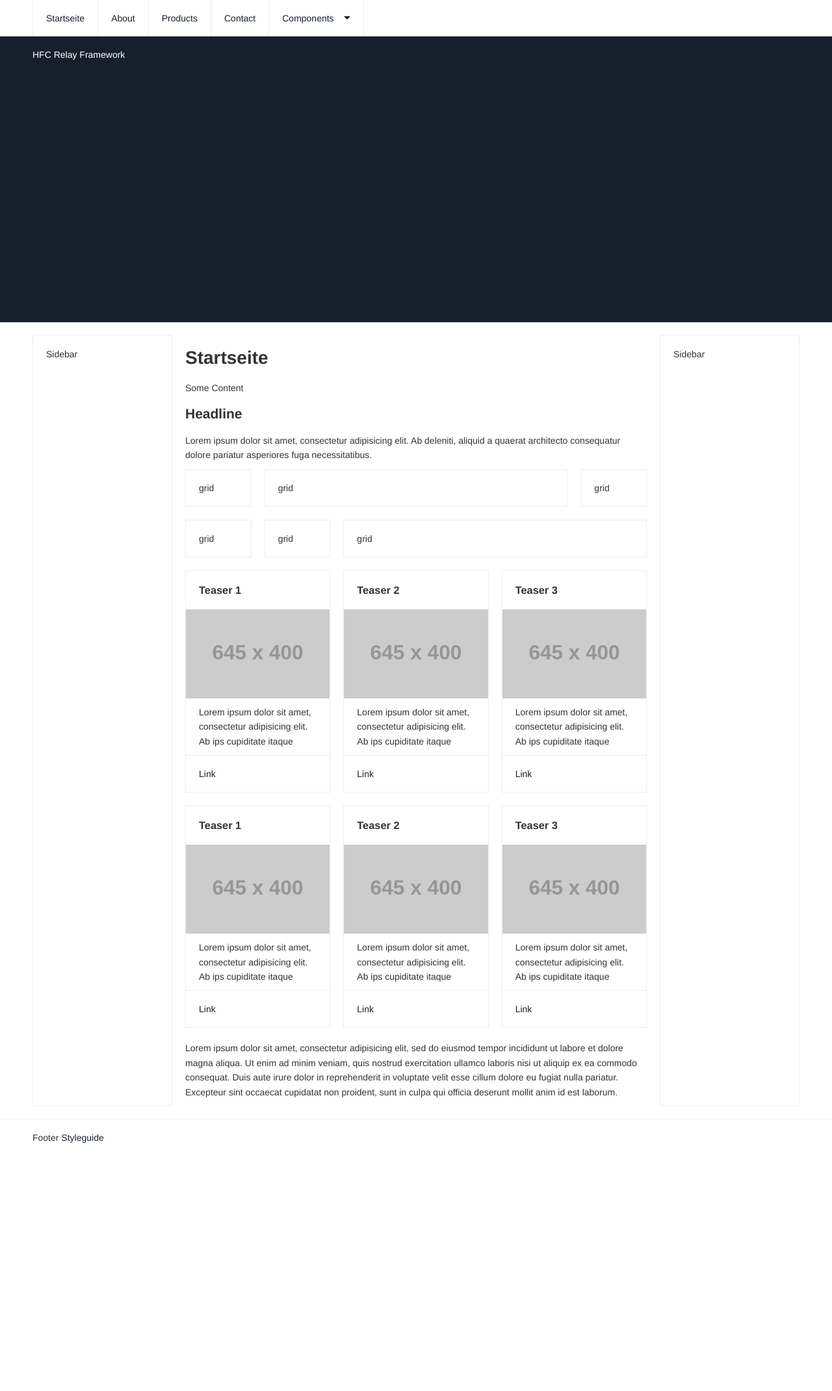
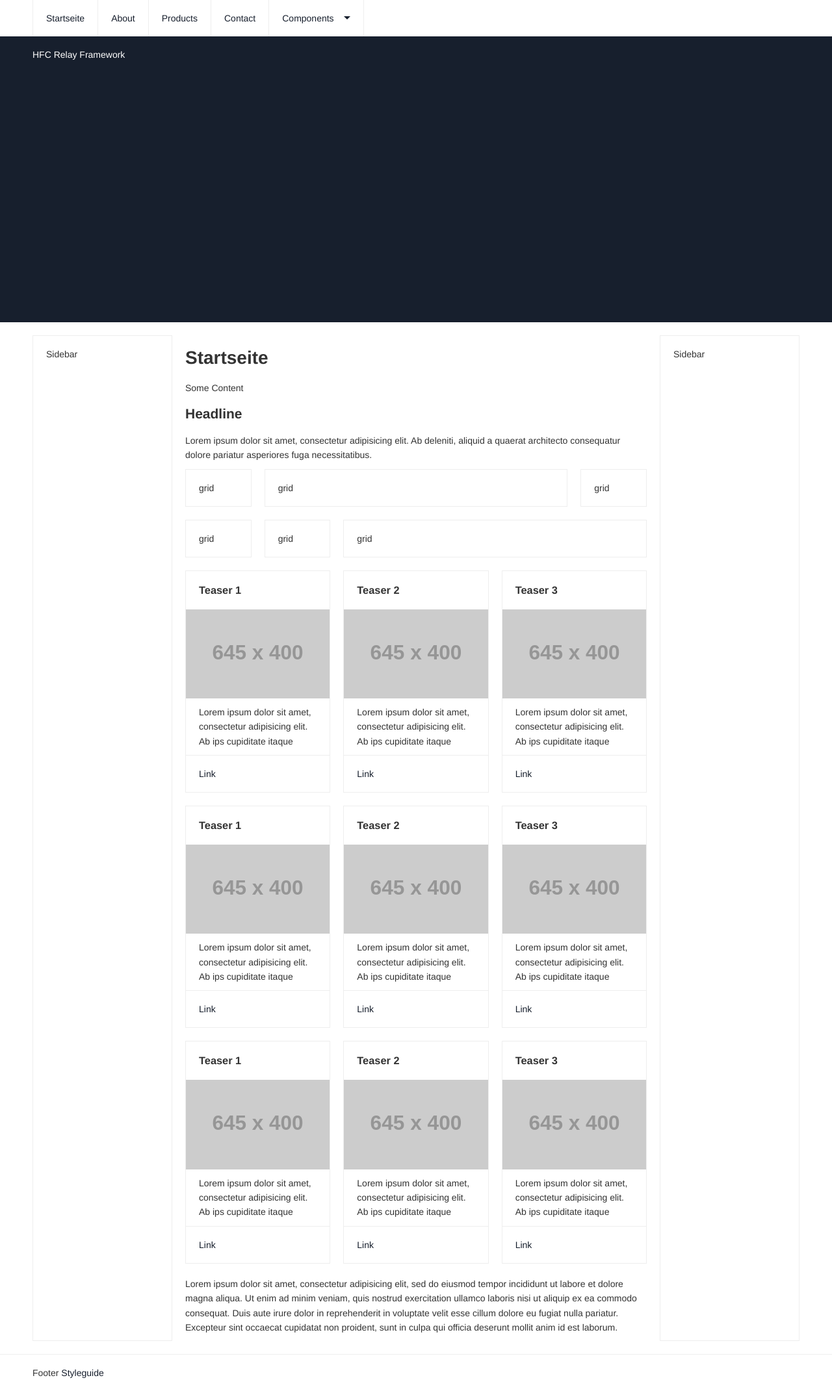
Before and after one commit to NilsDannemann/j_hfc_relay, a Jekyll site: the page built from index.html, in a window 1280 px wide. Shown: the whole page at 65% size. Built offline with Jekyll 4.4.1, drawn with Linux system fonts in a browser that asks for light colours; before the commit the page ends 1779 px from its top, so only the background shows below that.

Commit message:
[update] flexbox include

```diff
--- a/_includes/_config.scss
+++ b/_includes/_config.scss
@@ -146,8 +146,16 @@
 /*
 /* =======================================*/
 
-@mixin flexbox($type: null, $direction: null) {
-	@if $type == null or $type == 'flex' {
+@mixin flexbox($type: null, $direction: null, $wrap: null, $justifiy: null, $align: null) {
+	// Flex or Inline-Flex
+	@if $type == 'inline-flex' {
+		display: inline-block; // IE9 FALLBACK
+		display: -webkit-inline-box;
+		display: -webkit-inline-flex;
+		display: -ms-inline-flexbox;
+		display: inline-flex;
+		margin-right: -4px; //fix for: invisible spacing for inline-block
+	} @else {
 		display: table-cell; // IE9 FALLBACK
 		display: -webkit-box;
 		display: -moz-box;
@@ -155,45 +163,83 @@
 		display: -webkit-flex;
 		display: flex;
 	}
-	@if $type == 'inline-flex' {
-		display: inline-block; // IE9 FALLBACK
-		display: -webkit-inline-box;
-		display: -webkit-inline-flex;
-		display: -ms-inline-flexbox;
-		display: inline-flex;
-		margin-right: -4px; //fix for: invisible spacing for inline-block
-	}
-	@if $direction == null or $direction == 'row' {
+	// Flex Direction
+	@if $direction == 'column' or $direction == 'col' {
+		-webkit-box-orient: vertical;
+		-webkit-box-direction: normal;
+		-webkit-flex-direction: column;
+		-ms-flex-direction: column;
+		flex-direction: column;
+	} @else {
 		-webkit-box-orient: horizontal;
 		-webkit-box-direction: normal;
 		-webkit-flex-direction: row;
 		-ms-flex-direction: row;
 		flex-direction: row;
 	}
-	@if $direction == 'column' or $direction == 'col' {
-		-webkit-box-orient: vertical;
-		-webkit-box-direction: normal;
-		-webkit-flex-direction: column;
-		-ms-flex-direction: column;
-		flex-direction: column;
+	// Flex Wrap
+	@if $wrap == 'nowrap' or $wrap == 'no-wrap' {
+		-webkit-flex-wrap: nowrap;
+		-ms-flex-wrap: nowrap;
+		flex-wrap: nowrap;
+	} @else {
+		-webkit-flex-wrap: wrap;
+		-ms-flex-wrap: wrap;
+		flex-wrap: wrap;
 	}
-}
-
-@mixin flexbox-width($width: 50%) {
-	-webkit-box-flex: 1;
-	-moz-box-flex: 1;
-	width: $width;
-	-webkit-flex: 1;
-	-ms-flex: 1;
-	flex: 1;
-}
-
-@mixin flexbox-order($order: -1) {
-	-webkit-box-ordinal-group: $order;
-	-moz-box-ordinal-group: $order;
-	-ms-flex-order: $order;
-	-webkit-order: $order;
-	order: $order;
+	// Justify Content
+	@if $justifiy == null or $justifiy == 'space-between' or $justifiy == 'spacebetween' {
+		-webkit-box-pack: justify;
+		-webkit-justify-content: space-between;
+		-ms-flex-pack: justify;
+		justify-content: space-between;
+	} @else if $justifiy == 'space-around' or $justifiy == 'spacearound' {
+		-webkit-justify-content: space-around;
+		-ms-flex-pack: distribute;
+		justify-content: space-around;
+	} @else if $justifiy == 'center' {
+		-webkit-box-pack: center;
+		-webkit-justify-content: center;
+		-ms-flex-pack: center;
+		justify-content: center;
+	} @else if $justifiy == 'flex-start' or $justifiy == 'flexstart' or $justifiy == 'start'{
+		-webkit-box-pack: start;
+		-webkit-justify-content: flex-start;
+		-ms-flex-pack: start;
+		justify-content: flex-start;
+	} @else if $justifiy == 'flex-end' or $justifiy == 'flexend' or $justifiy == 'end' {
+		-webkit-box-pack: end;
+		-webkit-justify-content: flex-end;
+		-ms-flex-pack: end;
+		justify-content: flex-end;
+	}
+	// Align items
+	@if $align == null or $align == 'stretch' {
+		-webkit-box-align: stretch;
+		-webkit-align-items: stretch;
+		-ms-flex-align: stretch;
+		align-items: stretch;
+	} @else if $align == null or $align == 'baseline' {
+		-webkit-box-align: baseline;
+		-webkit-align-items: baseline;
+		-ms-flex-align: baseline;
+		align-items: baseline;
+	} @else if $align == 'center' {
+		-webkit-box-align: center;
+		-webkit-align-items: center;
+		-ms-flex-align: center;
+		align-items: center;
+	} @else if $align == 'flex-start' or $align == 'flexstart' or $align == 'start'{
+		-webkit-box-align: start;
+		-webkit-align-items: flex-start;
+		-ms-flex-align: start;
+		align-items: flex-start;
+	} @else if $align == 'flex-end' or $align == 'flexend' or $align == 'end' {
+		-webkit-box-align: end;
+		-webkit-align-items: flex-end;
+		-ms-flex-align: end;
+		align-items: flex-end;
+	}
 }
 
 /* =======================================*/
--- a/css/style.scss
+++ b/css/style.scss
@@ -21,6 +21,7 @@
 
 .container {
 	@include container();
+	@include flexbox();
 	@include clearfix();
 }
 
--- a/index.html
+++ b/index.html
@@ -30,6 +30,9 @@
 	{% include components/teaser/teaser.html title="Teaser 1" text="lorem" %}
 	{% include components/teaser/teaser.html title="Teaser 2" text="lorem" %}
 	{% include components/teaser/teaser.html title="Teaser 3" text="lorem" %}
+	{% include components/teaser/teaser.html title="Teaser 1" text="lorem" %}
+	{% include components/teaser/teaser.html title="Teaser 2" text="lorem" %}
+	{% include components/teaser/teaser.html title="Teaser 3" text="lorem" %}
 </div>
 
 <p>Lorem ipsum dolor sit amet, consectetur adipisicing elit, sed do eiusmod
```
